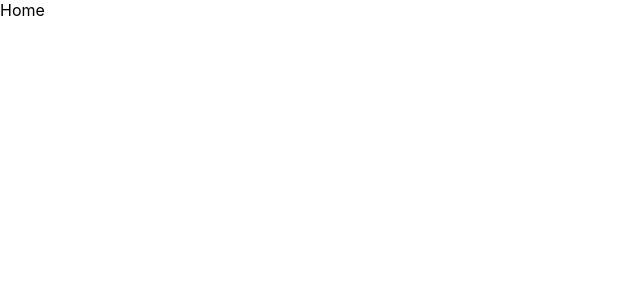
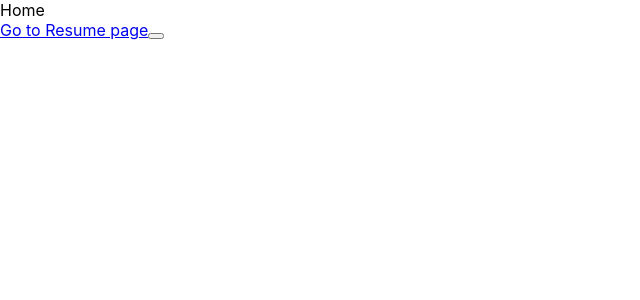
Before and after one commit to EzraMarks/ezramarks.github.io, a React (Create React App) app: page / in a window 1280 px wide. Shown: the top 300 px of the page, without its empty margins (0-640 px from the left). Built offline with nearby package versions, Linux system fonts and the light colour scheme.

Commit message:
Continue configuring React router

```diff
--- a/src/components/App.tsx
+++ b/src/components/App.tsx
@@ -1,11 +1,16 @@
 import React from "react";
-import { BrowserRouter, Route } from "react-router-dom";
+import { BrowserRouter, Route, Switch } from "react-router-dom";
 import { Home } from "./Home";
+import { Resume } from "./Resume";
 
 const App: React.FC = () => {
   return (
     <BrowserRouter>
-      <Route path="/" component={Home} />
+      <Switch>
+        <Route path="/" exact component={Home} />
+        <Route path="/resume" exact component={Resume} />
+        <Route path="/" render={() => <div>404</div>} />
+      </Switch>
     </BrowserRouter>
   );
 };
--- a/src/components/Home.tsx
+++ b/src/components/Home.tsx
@@ -1,7 +1,23 @@
 import React from "react";
+import { Link, RouteComponentProps } from "react-router-dom";
 
-interface Props {}
+interface Props extends RouteComponentProps {}
 
-export const Home: React.FC<Props> = () => {
-  return <div>Home</div>;
+export const Home: React.FC<Props> = ({ history }) => {
+  const button = <Link to="/resume">Go to Resume page</Link>;
+  const button2 = (
+    <button
+      onClick={() => {
+        history.push("/about");
+      }}
+    ></button>
+  );
+
+  return (
+    <>
+      <div>Home</div>
+      {button}
+      {button2}
+    </>
+  );
 };
--- /dev/null
+++ b/src/components/Resume.tsx
@@ -0,0 +1,7 @@
+import React from "react";
+
+interface Props {}
+
+export const Resume: React.FC<Props> = () => {
+  return <div>Resume</div>;
+};
```
